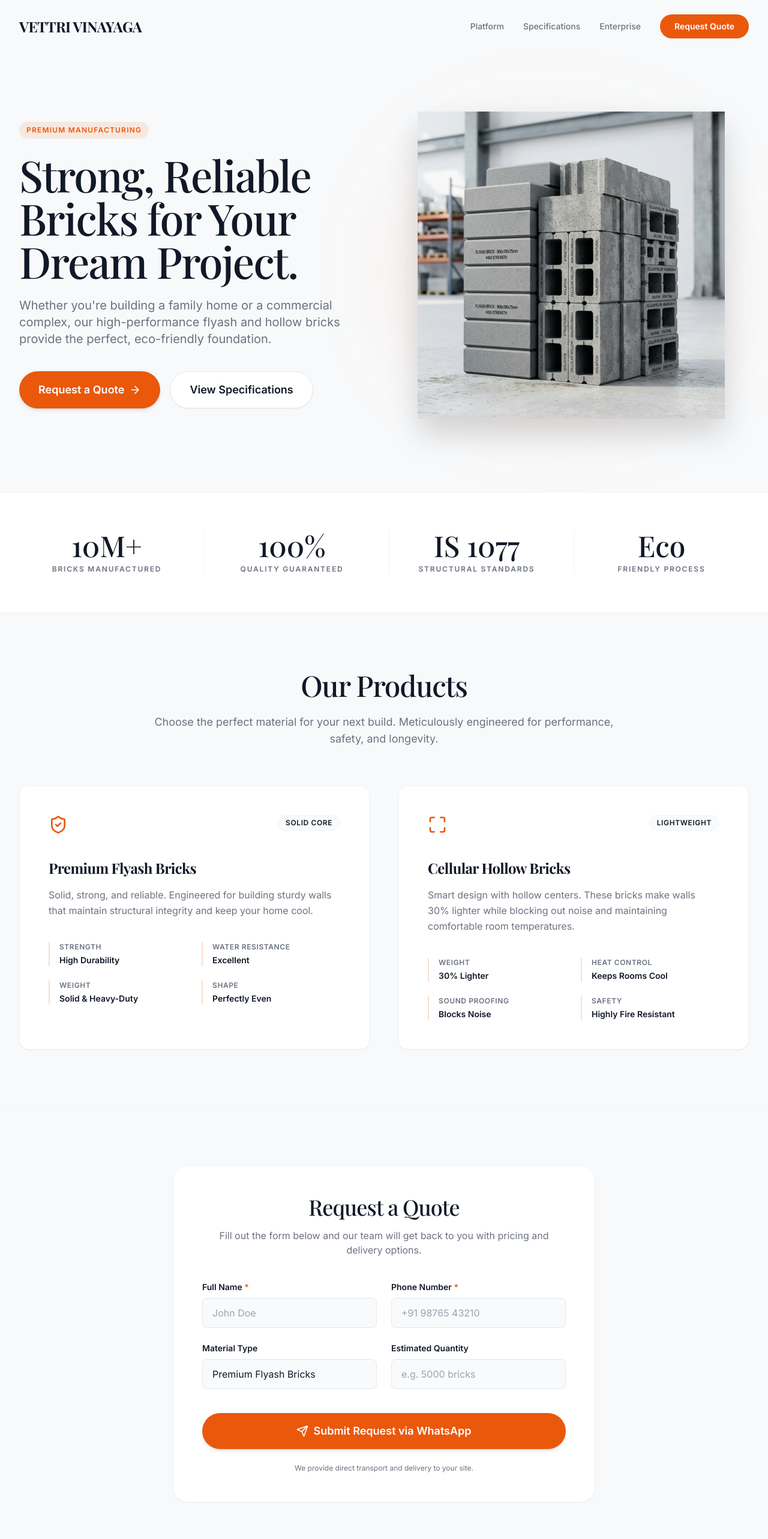
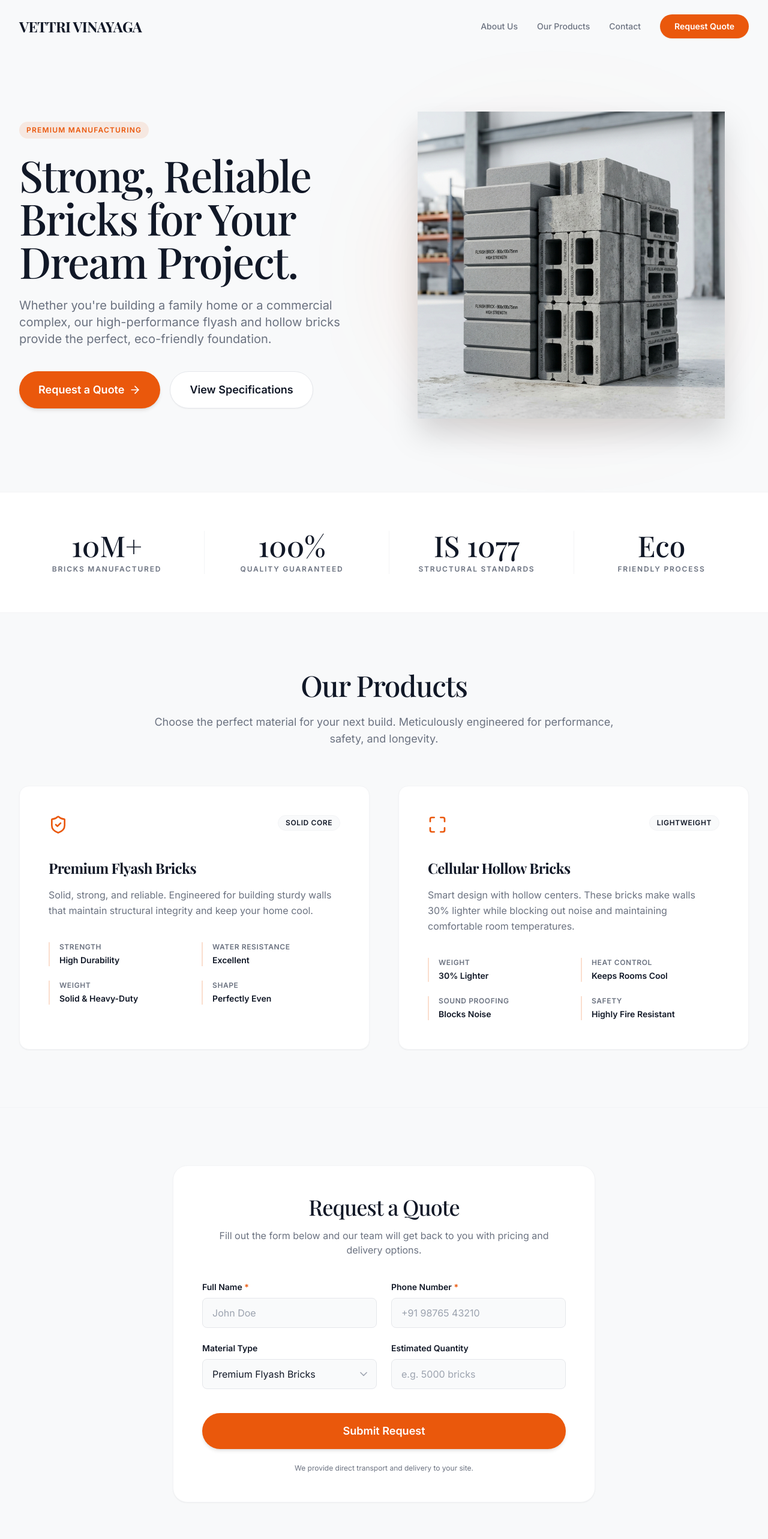
Before and after one commit to sathishbharathiraja/vetri-vinayaga-bricks, a React (Vite) app: page / in a window 1280 px wide. Shown: the top 2566 px of the page at 60% size. Built offline with nearby package versions, Linux system fonts and the light colour scheme; a web font is replaced by a local one.

Commit message:
Fix: Update Nav links, remove Send icon, add dropdown Chevron

```diff
--- a/src/components/LeadForm.jsx
+++ b/src/components/LeadForm.jsx
@@ -1,5 +1,5 @@
 import React, { useState } from 'react';
-import { Send } from 'lucide-react';
+import { ChevronDown } from 'lucide-react';
 
 const LeadForm = () => {
   const [formData, setFormData] = useState({
@@ -63,18 +63,21 @@ const LeadForm = () => {
             <div className="grid grid-cols-1 md:grid-cols-2 gap-6">
               <div>
                 <label htmlFor="materialType" className="block text-sm font-semibold text-brand-text mb-2">Material Type</label>
+                <div className="relative">
                   <select
                     id="materialType"
                     name="materialType"
                     value={formData.materialType}
                     onChange={handleChange}
-                  className="w-full bg-gray-50 border border-gray-200 rounded-lg px-4 py-3 text-brand-text focus:outline-none focus:ring-2 focus:ring-brand-orange/50 focus:border-brand-orange transition-all appearance-none"
+                    className="w-full bg-gray-50 border border-gray-200 rounded-lg px-4 py-3 pr-10 text-brand-text focus:outline-none focus:ring-2 focus:ring-brand-orange/50 focus:border-brand-orange transition-all appearance-none"
                   >
                     <option value="Flyash Bricks">Premium Flyash Bricks</option>
                     <option value="Hollow Bricks">Cellular Hollow Bricks</option>
                     <option value="Both">Both Types</option>
                     <option value="Unsure">Not sure yet</option>
                   </select>
+                  <ChevronDown className="absolute right-3 top-1/2 -translate-y-1/2 w-5 h-5 text-gray-400 pointer-events-none" />
+                </div>
               </div>
               <div>
                 <label htmlFor="quantity" className="block text-sm font-semibold text-brand-text mb-2">Estimated Quantity</label>
@@ -95,8 +98,7 @@ const LeadForm = () => {
                 type="submit"
                 className="w-full flex justify-center items-center bg-brand-orange hover:bg-brand-orangeHover text-white font-bold py-4 px-8 rounded-full text-lg transition-all shadow-md hover:shadow-lg hover:-translate-y-0.5"
               >
-                <Send className="w-5 h-5 mr-2" />
-                Submit Request via WhatsApp
+                Submit Request
               </button>
             </div>
             <p className="text-center text-xs text-brand-muted mt-4">
--- a/src/components/Navbar.jsx
+++ b/src/components/Navbar.jsx
@@ -33,9 +33,9 @@ const Navbar = () => {
 
           {/* Desktop Nav */}
           <div className="hidden md:flex space-x-8 items-center">
-            <a href="#hero" className="text-sm font-medium text-brand-muted hover:text-brand-orange transition-colors">Platform</a>
-            <a href="#products" className="text-sm font-medium text-brand-muted hover:text-brand-orange transition-colors">Specifications</a>
-            <a href="#contact" className="text-sm font-medium text-brand-muted hover:text-brand-orange transition-colors">Enterprise</a>
+            <a href="#hero" className="text-sm font-medium text-brand-muted hover:text-brand-orange transition-colors">About Us</a>
+            <a href="#products" className="text-sm font-medium text-brand-muted hover:text-brand-orange transition-colors">Our Products</a>
+            <a href="#contact" className="text-sm font-medium text-brand-muted hover:text-brand-orange transition-colors">Contact</a>
             <a
               href="#contact"
               className="bg-brand-orange hover:bg-brand-orangeHover text-white px-6 py-2.5 rounded-full text-sm font-bold shadow-sm transition-all hover:shadow-md hover:-translate-y-0.5"
@@ -60,9 +60,9 @@ const Navbar = () => {
       {mobileMenuOpen && (
         <div className="md:hidden bg-white border-t border-gray-100 absolute w-full left-0 top-full shadow-lg">
           <div className="px-4 pt-2 pb-6 space-y-1">
-            <a href="#hero" className="block px-3 py-4 text-base font-medium text-brand-text border-b border-gray-50">Platform</a>
-            <a href="#products" className="block px-3 py-4 text-base font-medium text-brand-text border-b border-gray-50">Specifications</a>
-            <a href="#contact" className="block px-3 py-4 text-base font-medium text-brand-text border-b border-gray-50">Enterprise</a>
+            <a href="#hero" className="block px-3 py-4 text-base font-medium text-brand-text border-b border-gray-50">About Us</a>
+            <a href="#products" className="block px-3 py-4 text-base font-medium text-brand-text border-b border-gray-50">Our Products</a>
+            <a href="#contact" className="block px-3 py-4 text-base font-medium text-brand-text border-b border-gray-50">Contact</a>
             <div className="mt-6 px-3">
               <a href="#contact" className="block w-full text-center bg-brand-orange hover:bg-brand-orangeHover text-white px-6 py-3 rounded-full text-base font-bold shadow-sm">
                 Request Quote
```
Also changed, not shown: 2 other files (tests, documents, lock files or other folders). Lines whose indentation alone changed are shown as unchanged.
